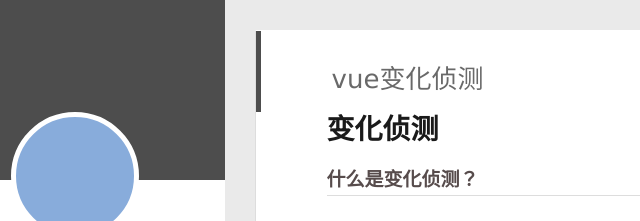
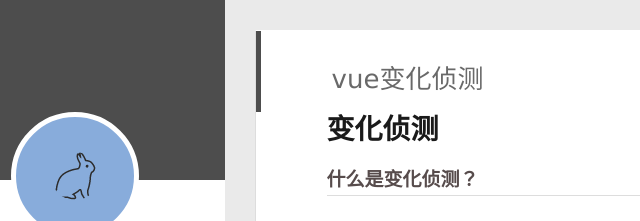
Before and after one commit to CathLee/Cathlee.github.io, a plain HTML site: page index.html in a window 1280 px wide. Shown: the top 221 px of the page, 75-715 px from the left. Drawn offline with Linux system fonts and the light colour scheme.

Commit message:
Site updated: 2020-09-27 16:08:26

```diff
--- a/index.html
+++ b/index.html
@@ -43,7 +43,7 @@
 <div class="intrude-less">
 	<header id="header" class="inner">
 		<a href="/" class="profilepic">
-			<img src="" class="js-avatar">
+			<img src="./img/animal.png" class="js-avatar">
 		</a>
 		<hgroup>
 		  <h1 class="header-author"><a href="/"></a></h1>
```
Also changed, not shown: img/animal.png (added).
